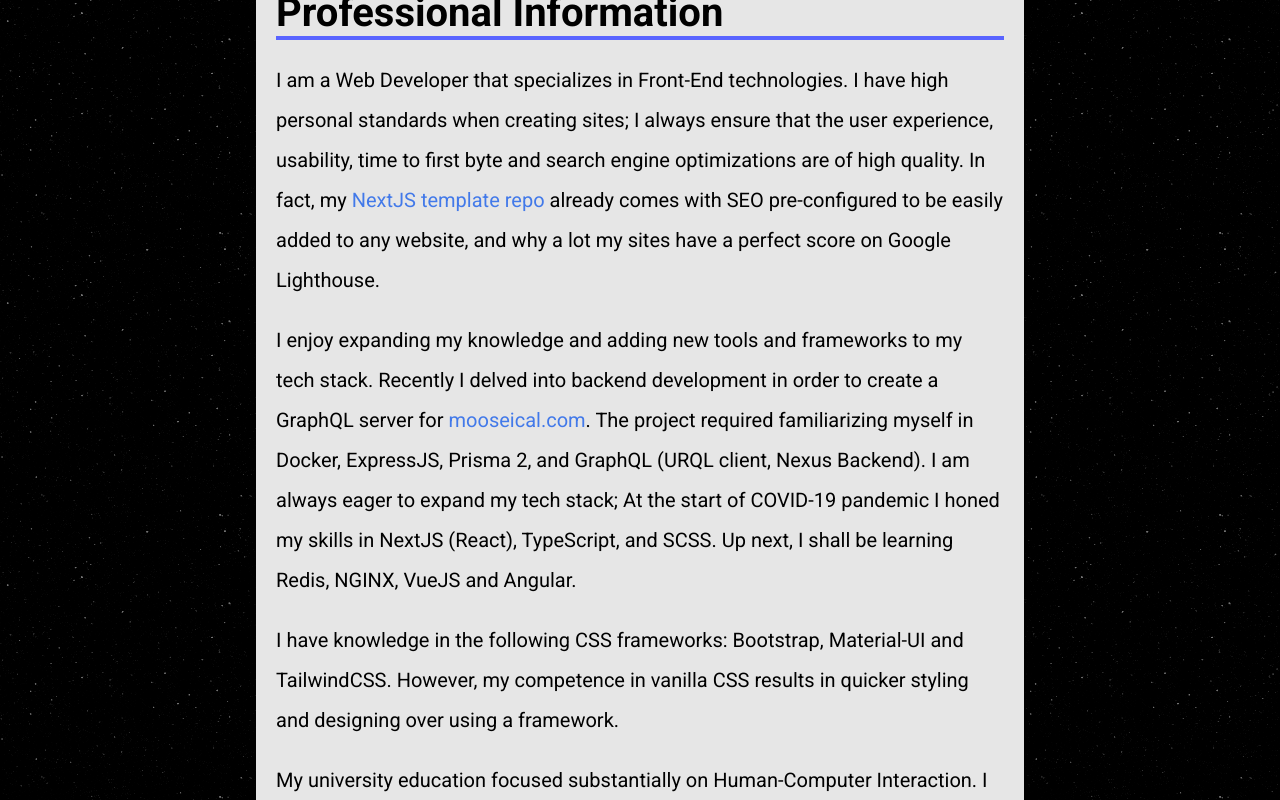
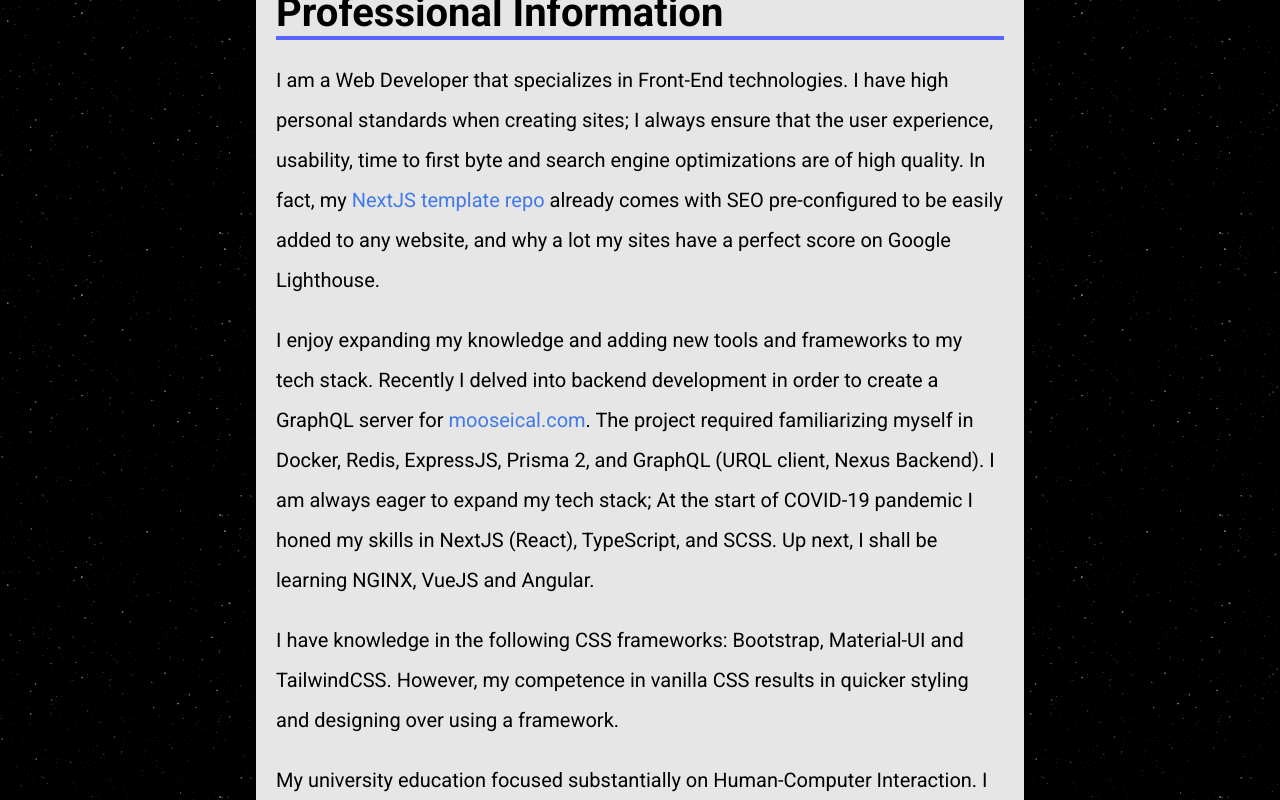
Before and after one commit to 100BC/C-V, a Next.js app: page /biography in a window 1280 px wide. Shown: the part 445-1245 px from the top of the page. Built offline with nearby package versions, Linux system fonts and the light colour scheme.

Commit message:
Add Redis to tech stack

```diff
--- a/components/WorkExperienceRender/PersonalProjects.tsx
+++ b/components/WorkExperienceRender/PersonalProjects.tsx
@@ -18,7 +18,8 @@
         <li>Users can find musicians and albums based on location and genre, respectively</li>
         <li>Front-End built with NextJS, TypeScript, and SCSS</li>
         <li>Created a custom GraphQL Express server with Prisma 2 ORM</li>
-        <li>Docker was used to containerize the NodeJS server and PostgreSQL database</li>
+        <li>Server caching is handled by Redis</li>
+        <li>Docker was used to containerize the Redis and PostgreSQL databases</li>
         <li>Nexus Schema manages the backend schema</li>
         <li>URQL handles the client side GraphQL</li>
         <li>Uploaded Images are compressed and resized and uploaded to Google Firebase Storage</li>
--- a/pages/biography.tsx
+++ b/pages/biography.tsx
@@ -34,10 +34,10 @@
           <Link href="https://www.mooseical.com/">
             <a>mooseical.com</a>
           </Link>
-          . The project required familiarizing myself in Docker, ExpressJS, Prisma 2, and GraphQL
-          (URQL client, Nexus Backend). I am always eager to expand my tech stack; At the start of
-          COVID-19 pandemic I honed my skills in NextJS (React), TypeScript, and SCSS. Up next, I
-          shall be learning Redis, NGINX, VueJS and Angular.
+          . The project required familiarizing myself in Docker, Redis, ExpressJS, Prisma 2, and
+          GraphQL (URQL client, Nexus Backend). I am always eager to expand my tech stack; At the
+          start of COVID-19 pandemic I honed my skills in NextJS (React), TypeScript, and SCSS. Up
+          next, I shall be learning NGINX, VueJS and Angular.
         </p>
         <p>
           I have knowledge in the following CSS frameworks: Bootstrap, Material-UI and TailwindCSS.
--- a/styles/_variables.scss
+++ b/styles/_variables.scss
@@ -13,8 +13,8 @@
 $white: hsl(0, 0%, 100%);
 $grey: hsl(0, 0%, 50%);
 $blue-200: #4279e9;
+$blue-300: #5964ff;
 $blue-400: #3641d8;
-$blue-300: #5964ff;
 
 /* TEMPLATES */
 %section-page-template {
--- a/styles/pageStyles/home.module.scss
+++ b/styles/pageStyles/home.module.scss
@@ -18,7 +18,7 @@
   text-align: start;
 
   > ul {
-    padding-left: 40px;
+    padding-left: 20px;
 
     > li {
       margin: 2rem;
```
Also changed, not shown: pages/index.tsx (+10 -2 lines), public/images/redis-cube.png (added).
